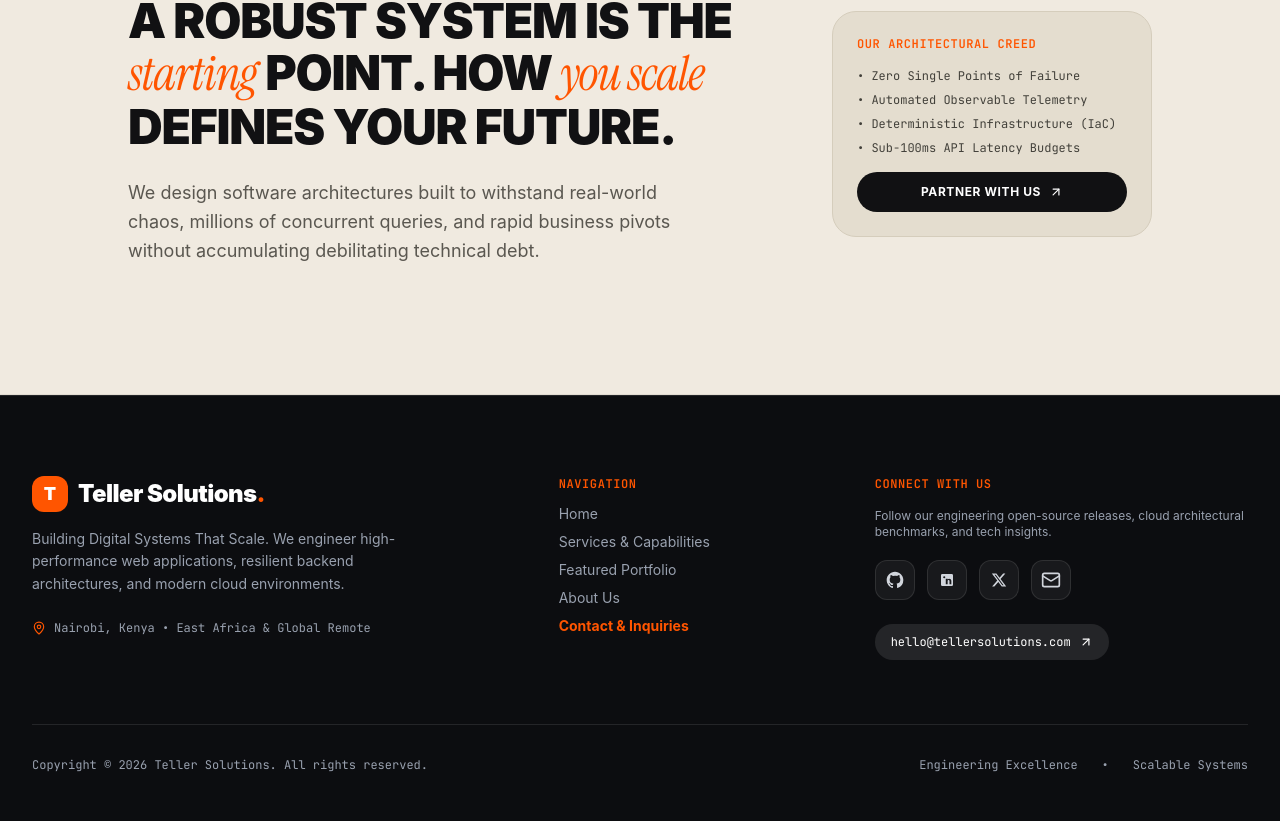
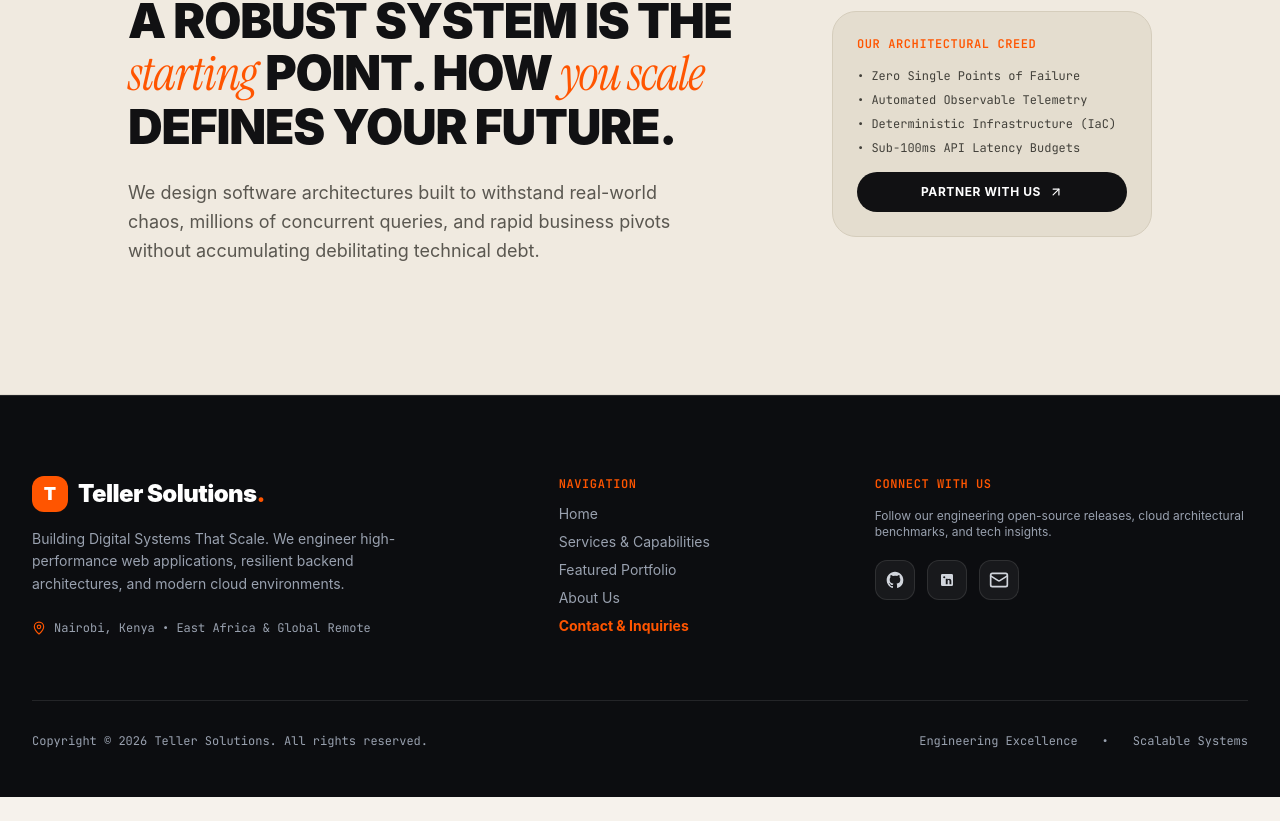
Before and after one commit to SamuelGathua/port_web, a React (Vite) app: page / in a window 1280 px wide. Shown: the part 6086-6907 px from the top of the page. After the commit the page ends 6883 px from the top, so only its background shows below. Built offline with nearby package versions, Linux system fonts and the light colour scheme.

Commit message:
update footer links, remove twitter and update contact email to tellersolution@gmail.com

```diff
--- a/src/components/ContactPage.jsx
+++ b/src/components/ContactPage.jsx
@@ -34,7 +34,7 @@ export default function ContactPage({ navigateTo }) {
   }, []);
 
   const handleCopyEmail = () => {
-    navigator.clipboard.writeText('hello@tellersolutions.com');
+    navigator.clipboard.writeText('tellersolution@gmail.com');
     setCopiedEmail(true);
     setTimeout(() => setCopiedEmail(false), 2000);
   };
@@ -114,10 +114,10 @@ export default function ContactPage({ navigateTo }) {
                 <div className="text-xs font-mono-code text-[#7A756D] uppercase">Direct Inquiries</div>
                 <div className="flex items-center justify-between gap-2 p-3 bg-white rounded-2xl border border-[#DFD8CC]">
                   <a
-                    href="mailto:hello@tellersolutions.com"
+                    href="mailto:tellersolution@gmail.com"
                     className="text-sm sm:text-base font-bold text-[#111113] hover:text-[#FF5500] transition-colors truncate"
                   >
-                    hello@tellersolutions.com
+                    tellersolution@gmail.com
                   </a>
                   <button
                     onClick={handleCopyEmail}
--- a/src/components/Footer.jsx
+++ b/src/components/Footer.jsx
@@ -118,55 +118,34 @@ export default function Footer({ navigateTo }) {
 
             <div className="flex items-center gap-3 pt-1">
               <a
-                href="https://github.com"
+                href="https://github.com/SamuelGathua"
                 target="_blank"
                 rel="noreferrer"
                 className="w-10 h-10 rounded-xl bg-white/5 hover:bg-[#FF5500] text-gray-300 hover:text-white flex items-center justify-center transition-all duration-200 border border-white/10"
-                aria-label="Teller Solutions on GitHub"
+                aria-label="Samuel Gathua on GitHub"
               >
                 <svg className="w-5 h-5 fill-current" viewBox="0 0 24 24">
                   <path fillRule="evenodd" clipRule="evenodd" d="M12 2C6.477 2 2 6.484 2 12.017c0 4.425 2.865 8.18 6.839 9.504.5.092.682-.217.682-.483 0-.237-.008-.868-.013-1.703-2.782.605-3.369-1.343-3.369-1.343-.454-1.158-1.11-1.466-1.11-1.466-.908-.62.069-.608.069-.608 1.003.07 1.53 1.032 1.53 1.032.892 1.53 2.341 1.088 2.91.832.092-.647.35-1.088.636-1.338-2.22-.253-4.555-1.113-4.555-4.951 0-1.093.39-1.988 1.029-2.688-.103-.253-.446-1.272.098-2.65 0 0 .84-.27 2.75 1.026A9.564 9.564 0 0112 6.844c.85.004 1.705.115 2.504.337 1.909-1.296 2.747-1.027 2.747-1.027.546 1.379.202 2.398.1 2.651.64.7 1.028 1.595 1.028 2.688 0 3.848-2.339 4.695-4.566 4.943.359.309.678.92.678 1.855 0 1.338-.012 2.419-.012 2.747 0 .268.18.58.688.482A10.019 10.019 0 0022 12.017C22 6.484 17.522 2 12 2z"/>
                 </svg>
               </a>
               <a
-                href="https://linkedin.com"
+                href="https://www.linkedin.com/in/samuelgathua"
                 target="_blank"
                 rel="noreferrer"
                 className="w-10 h-10 rounded-xl bg-white/5 hover:bg-[#FF5500] text-gray-300 hover:text-white flex items-center justify-center transition-all duration-200 border border-white/10"
-                aria-label="Teller Solutions on LinkedIn"
+                aria-label="Samuel Gathua on LinkedIn"
               >
                 <svg className="w-4 h-4 fill-current" viewBox="0 0 24 24">
                   <path d="M19 3a2 2 0 0 1 2 2v14a2 2 0 0 1-2 2H5a2 2 0 0 1-2-2V5a2 2 0 0 1 2-2h14m-.5 15.5v-5.3a3.26 3.26 0 0 0-3.26-3.26c-.85 0-1.84.52-2.28 1.3v-1.11h-2.79v8.37h2.79v-4.93c0-.77.62-1.4 1.39-1.4a1.4 1.4 0 0 1 1.4 1.4v4.93h2.75M6.46 10.9h2.76v8.37H6.46v-8.37M7.84 6.2a1.62 1.62 0 1 0 0 3.24 1.62 1.62 0 0 0 0-3.24z"/>
                 </svg>
               </a>
               <a
-                href="https://twitter.com"
-                target="_blank"
-                rel="noreferrer"
-                className="w-10 h-10 rounded-xl bg-white/5 hover:bg-[#FF5500] text-gray-300 hover:text-white flex items-center justify-center transition-all duration-200 border border-white/10"
-                aria-label="Teller Solutions on Twitter / X"
-              >
-                <svg className="w-4 h-4 fill-current" viewBox="0 0 24 24">
-                  <path d="M18.244 2.25h3.308l-7.227 8.26 8.502 11.24H16.17l-5.214-6.817L4.99 21.75H1.68l7.73-8.835L1.254 2.25H8.08l4.713 6.231zm-1.161 17.52h1.833L7.084 4.126H5.117z"/>
-                </svg>
-              </a>
-              <a
-                href="mailto:hello@tellersolutions.com"
+                href="mailto:tellersolution@gmail.com"
                 className="w-10 h-10 rounded-xl bg-white/5 hover:bg-[#FF5500] text-gray-300 hover:text-white flex items-center justify-center transition-all duration-200 border border-white/10"
                 aria-label="Email Teller Solutions"
               >
                 <Mail className="w-5 h-5" />
               </a>
-            </div>
-
-            <div className="pt-2">
-              <button
-                onClick={() => navigateTo('contact')}
-                className="inline-flex items-center gap-2 text-xs font-mono-code text-white bg-white/10 hover:bg-[#FF5500] px-4 py-2.5 rounded-full transition-colors cursor-pointer"
-              >
-                <span>hello@tellersolutions.com</span>
-                <ArrowUpRight className="w-3.5 h-3.5" />
-              </button>
             </div>
           </div>
         </div>
```
Also changed, not shown: 1 other file (tests, documents, lock files or other folders).
